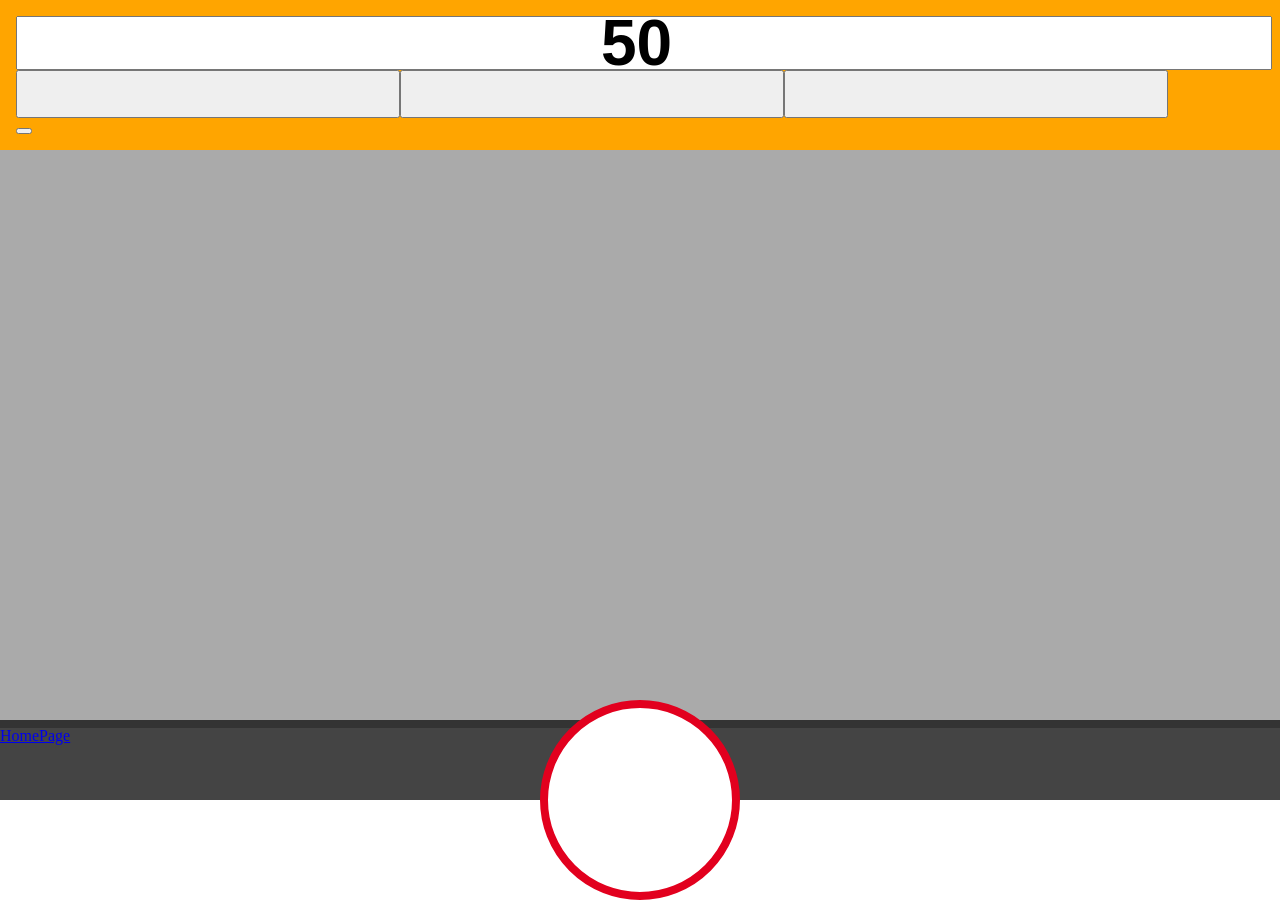
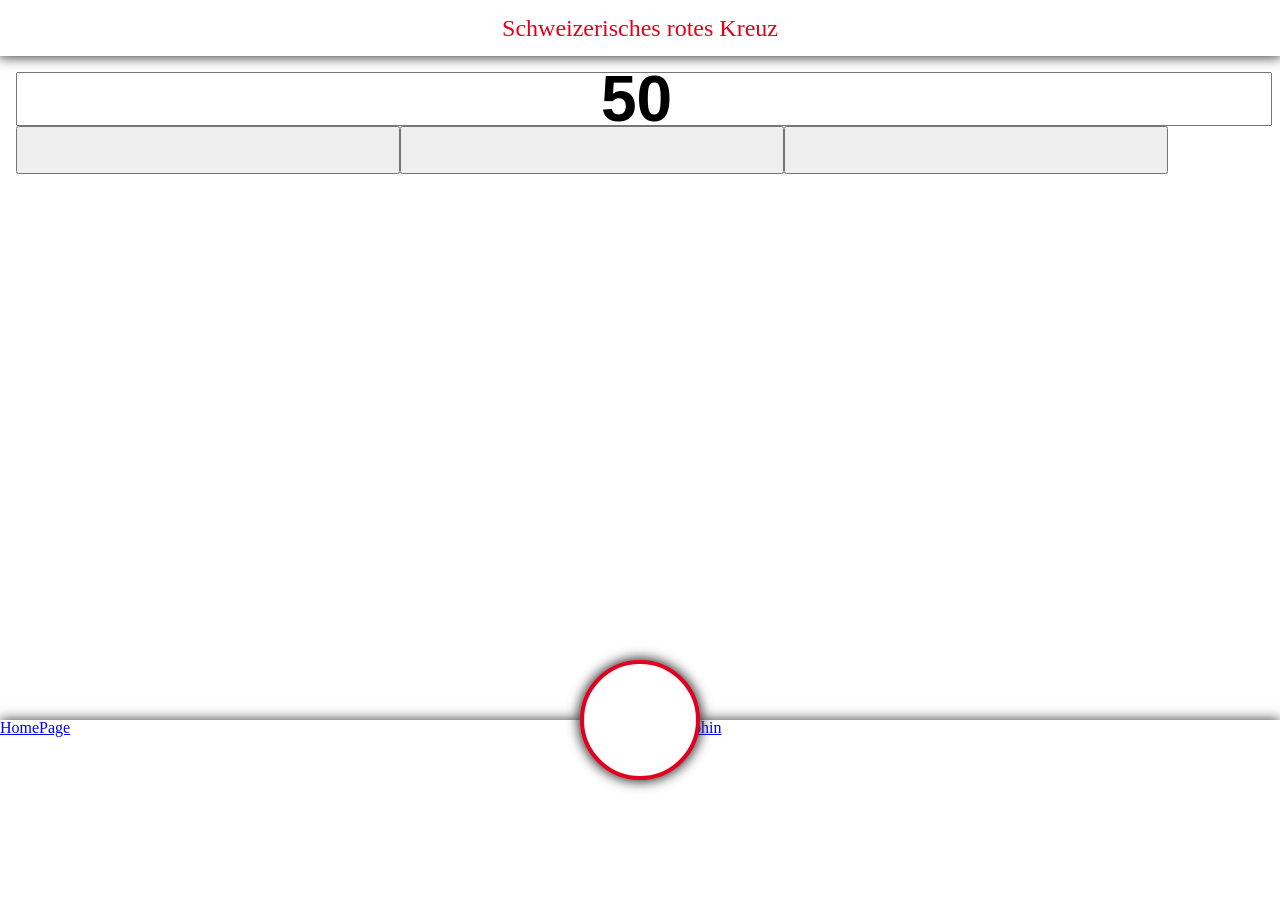
Before and after one commit to TotalerBob/SRK, a React app: page /donate in a window 1280 px wide. After the commit the page ends 800 px from the top, so only its background shows below. Built offline with nearby package versions, Linux system fonts and the light colour scheme.

Commit message:
Cleanup and routing

```diff
--- a/src/components/container/AppContainer.js
+++ b/src/components/container/AppContainer.js
@@ -3,6 +3,7 @@ import { DonationContainer } from "./DonationContainer";
 import { Switch, Route, withRouter } from "react-router-dom";
 import { TransitionGroup, CSSTransition } from "react-transition-group";
 import { NavigationContainer } from "./NavigationContainer";
+import { TopBar } from "../display/TopBar";
 
 export default class AppContainer extends Component {
   constructor() {
@@ -25,6 +26,7 @@ export default class AppContainer extends Component {
             </CSSTransition>
           </TransitionGroup>
         </div>
+        <TopBar />
         <NavigationContainer />
       </div>
     );
--- a/src/components/container/DonationContainer.js
+++ b/src/components/container/DonationContainer.js
@@ -1,34 +1,34 @@
 import React, { Component } from "react";
-import {DonateButton} from "../display/DonateButton";
 
 export class DonationContainer extends Component {
-    constructor(){
+  constructor() {
     super();
 
     this.state = {
-            "currentDonation" : 50
-        }
+      currentDonation: 50
+    };
   }
 
-    render(){
+  render() {
     return (
       <div className="content donate-page">
         <div className="payment-settings">
-                    <input id="donation-amount" type="number" defaultValue={this.state.currentDonation}></input>
+          <input
+            id="donation-amount"
+            type="number"
+            defaultValue={this.state.currentDonation}
+          />
           <div className="donation-recommendations">
-                        <button className="donation-recommendations-button" value="50.-"></button>
-                        <button className="donation-recommendations-button" value="100.-"></button>
-                        <button className="donation-recommendations-button" value="150.-"></button>
+            <button className="donation-recommendations-button" value="50.-" />
+            <button className="donation-recommendations-button" value="100.-" />
+            <button className="donation-recommendations-button" value="150.-" />
           </div>
-                    <div className="donation-interval">
-                        <DonateButton onClick={() => {console.log("Clicked")}} />
-                    </div>
+          <div className="donation-interval" />
         </div>
 
         <div>
-                    <div className="donation-option donation-option-featured">
-                    </div>
-                    <div className="donation-option"></div>
+          <div className="donation-option donation-option-featured" />
+          <div className="donation-option" />
         </div>
       </div>
     );
--- a/src/components/container/NavigationContainer.js
+++ b/src/components/container/NavigationContainer.js
@@ -1,5 +1,4 @@
 import React, { Component } from "react";
-import { DonateButton } from "../display/DonateButton";
 import { Link } from "react-router-dom";
 
 export class NavigationContainer extends Component {
@@ -10,8 +9,13 @@ export class NavigationContainer extends Component {
   render() {
     return (
       <div className="navigation">
-        <DonateButton />
-        <Link to="/">HomePage</Link>
+        <Link to="/donate" className="donate-button" />
+        <Link to="/" className="navigation-left">
+          HomePage
+        </Link>
+        <Link to="/" className="navigation-right">
+          Irgendwohin
+        </Link>
       </div>
     );
   }
--- a/src/components/display/DonateButton.js
+++ /dev/null
@@ -1,9 +0,0 @@
-import React from "react";
-
-export const DonateButton = ({ onClick }) => (
-  <button
-    className="donate-button"
-    value="Bester Button EUW"
-    onClick={() => this.props.history.push("/donate")}
-  />
-);
--- /dev/null
+++ b/src/components/display/TopBar.js
@@ -0,0 +1,5 @@
+import React from "react";
+
+export const TopBar = ({ onClick }) => (
+  <div className="topbar">Schweizerisches rotes Kreuz</div>
+);
--- a/src/css/style.css
+++ b/src/css/style.css
@@ -8,23 +8,37 @@
   height: 100vh;
 }
 
+/* Topbar */
+.topbar {
+  width: 100vw;
+  height: 7vh;
+  top: 0;
+  left: 0;
+  text-align: center;
+  font-size: 1.5rem;
+  color: #e2001e;
+  line-height: 7vh;
+  box-shadow: 0px 0px 12px 1px #333333;
+  z-index: 10;
+}
+
+/* Content */
 .content-container {
   position: absolute;
   width: 100vw;
-  height: 90vh;
+  height: 83vh;
   left: 0;
-  top: 0;
+  top: 7vh;
   overflow-y: auto;
-  background-color: #aaaaaa;
 }
 
 .content {
   box-sizing: border-box;
   padding: 2vh;
   width: 100%;
-  background-color: orange;
 }
 
+/* Navigation */
 .navigation {
   position: absolute;
   box-sizing: border-box;
@@ -32,20 +46,39 @@
   height: 10vh;
   left: 0;
   bottom: 0;
-  background-color: #444444;
-  border-top: 1vh solid #333333;
+  margin: 0;
+  padding: 0;
+  background-color: #ffffff;
+  box-shadow: 0px 0px 12px 0px #333333;
 }
 
 .navigation > .donate-button {
   position: absolute;
   box-sizing: border-box;
-  width: 25vh;
-  height: 25vh;
-  left: calc(50vw - 12.5vh);
-  bottom: -12.5vh;
+  width: 15vh;
+  height: 15vh;
+  left: calc(50vw - 7.5vh);
+  bottom: 2.5vh;
   border-radius: 50%;
   background-color: white;
-  border: 1vh solid #e2001e;
+  border: 0.5vh solid #e2001e;
+  box-shadow: 0px 0px 12px 2px #333333;
+}
+
+.navigation .navigation-left {
+  display: inline-block;
+  width: 50vw;
+  height: 10vh;
+  left: 0;
+  bottom: 0;
+}
+
+.navigation .navigation-right {
+  display: inline-block;
+  width: 50vw;
+  height: 10vh;
+  left: 50;
+  bottom: 0;
 }
 
 /* Donate Page */
```
Also changed, not shown: src/images/person.svg (added), src/images/view_module.svg (added). Lines whose indentation alone changed are shown as unchanged.
